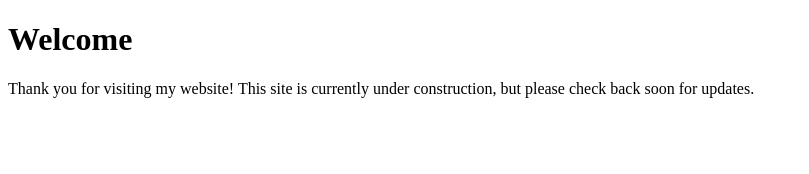
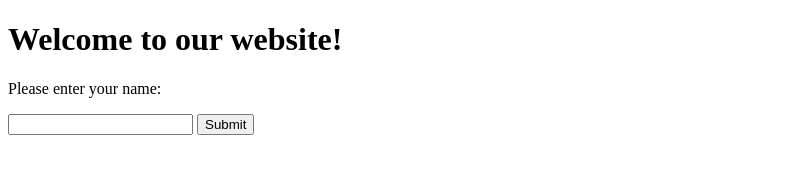
Before and after one commit to dipsankhanal07/dk, a plain HTML site: page index.html in a window 1280 px wide. Shown: the whole page, without its empty margins (0-809 px from the left). Drawn offline with Linux system fonts and the light colour scheme.

Commit message:
Add files via upload

```diff
--- a/index.html
+++ b/index.html
@@ -1,10 +1,20 @@
 <!DOCTYPE html>
 <html>
 <head>
-	<title>Welcome to My Website</title>
+	<title>Greeting Page</title>
 </head>
 <body>
-	<h1>Welcome</h1>
-	<p>Thank you for visiting my website! This site is currently under construction, but please check back soon for updates.</p>
+	<h1>Welcome to our website!</h1>
+	<p>Please enter your name:</p>
+	<input type="text" id="nameInput">
+	<button onclick="greet()">Submit</button>
+	<p id="greeting"></p>
+
+	<script>
+		function greet() {
+			var name = document.getElementById("nameInput").value;
+			document.getElementById("greeting").innerHTML = "Hello, " + name + "!";
+		}
+	</script>
 </body>
 </html>
```
